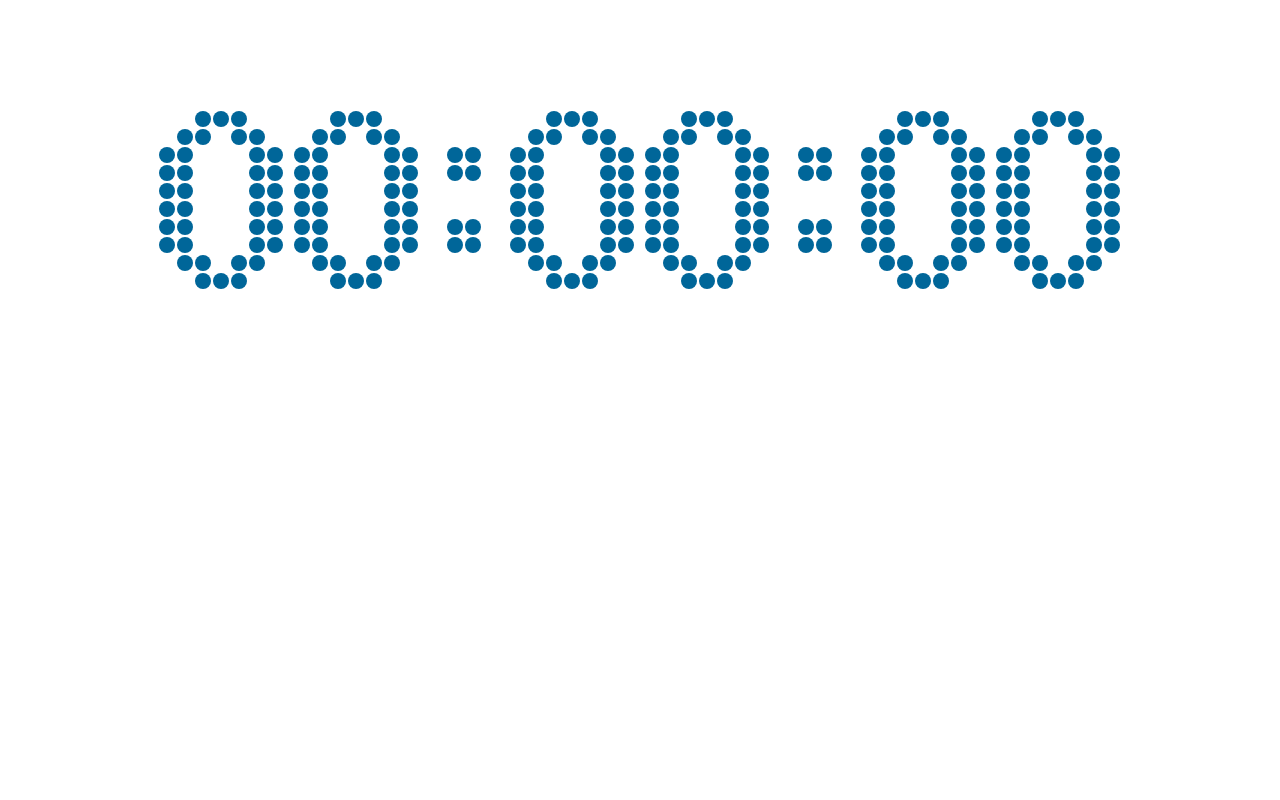
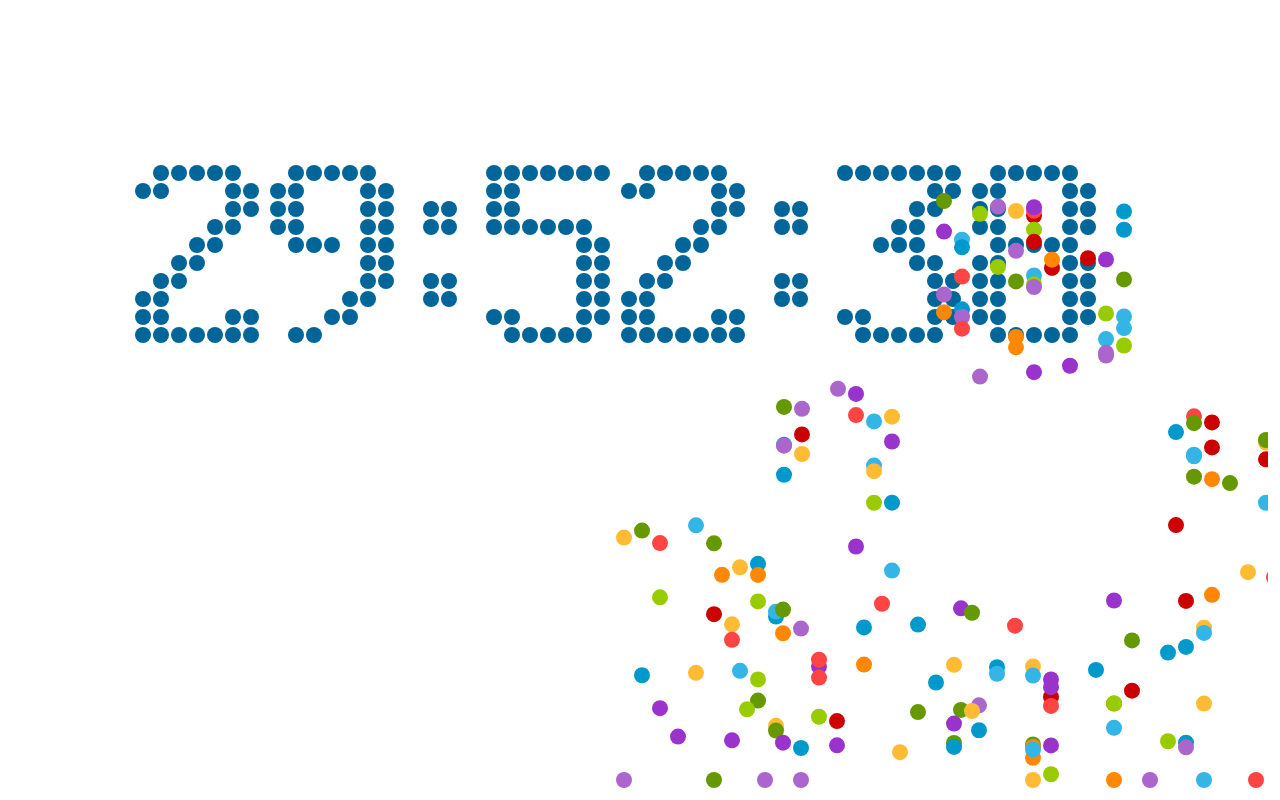
Before and after one commit to windole/canvas, a plain HTML site: page index.html in a window 1280 px wide. Drawn offline with Linux system fonts and the light colour scheme.

Commit message:
屏幕自适应

```diff
--- a/index.html
+++ b/index.html
@@ -4,8 +4,8 @@
     <meta charset="UTF-8">
     <title></title>
 </head>
-<body>
-    <canvas id="canvas" style="display:block;margin:50px auto;">
+<body style="height:100%">
+    <canvas id="canvas" style="height: 100%;">
         当前浏览器不支持Canvas，请更换浏览器后再试
     </canvas>
 
--- a/script/count.js
+++ b/script/count.js
@@ -4,13 +4,20 @@ var RADIUS = 8;
 var MARGIN_TOP = 60;
 var MARGIN_LEFT = 30;
 
-const endTime = new Date(2016,4,15,18,52,37);  //月数是五月！
+const endTime = new Date(2016,4,21,18,52,37);  //月数是五月！
 var curShowTime = 0
 
 var balls=[];
 const colors=["#33B5E5","#0099CC","#AA66CC","#9933CC","#99CC00","#669900","#FFBB33","#FF8800","#FF4444","#CC0000"];
 
 window.onload = function(){
+
+    WINDOW_WIDTH=document.documentElement.clientWidth-20;
+    WINDOW_HEIGHT=document.documentElement.clientHeight-20;
+
+    MARGIN_LEFT=Math.round(WINDOW_WIDTH/10);
+    RADIUS=Math.round(WINDOW_WIDTH*4/5/108)-1;
+    MARGIN_TOP=Math.round(WINDOW_HEIGHT/5);
 
     var canvas = document.getElementById('canvas');
     var context = canvas.getContext("2d");
```
